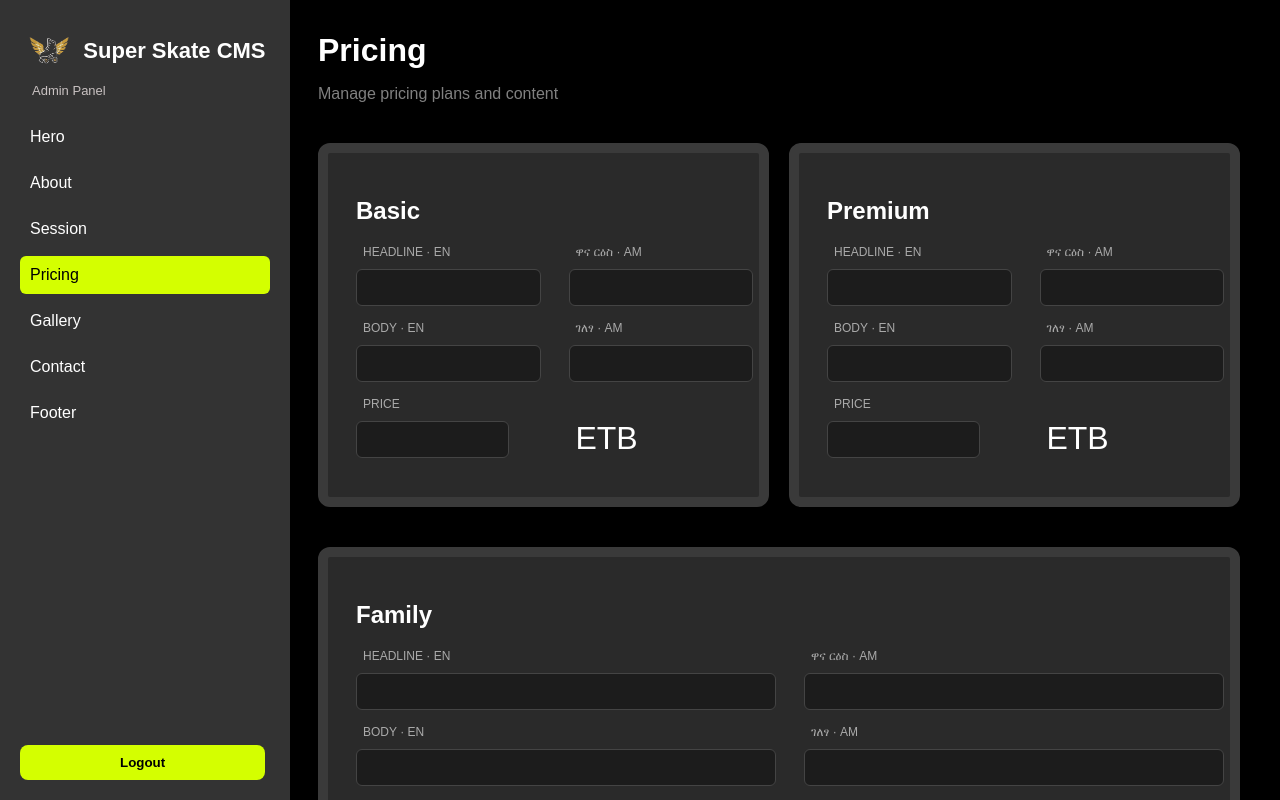
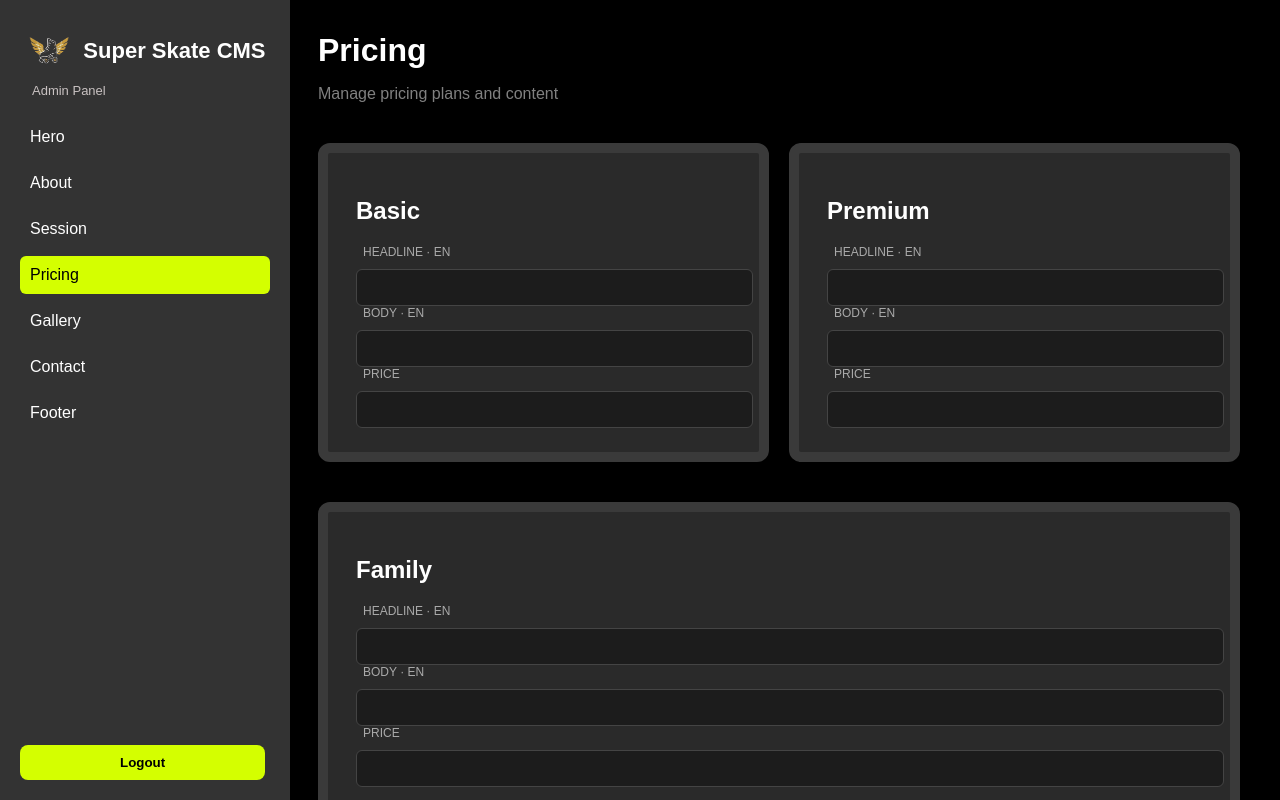
Before and after one commit to Rehobotw/skating-house-cms, a React (Vite) app: page /pricing in a window 1280 px wide. Built offline with nearby package versions, Linux system fonts and the light colour scheme; no server answers.

Commit message:
fixed a bug in pricing

```diff
--- a/src/components/sections/PricingSection.jsx
+++ b/src/components/sections/PricingSection.jsx
@@ -1,103 +1,140 @@
-import TextArea from "../ui/TextArea";
 import Input from "../ui/Input";
 import Button from "../ui/Button";
 import Card from "../ui/Card";
-import { useEffect,useState } from "react";
+import { useEffect, useState } from "react";
 
 export default function PricingSection() {
-  const [pricing,setPricing]=useState({
-    basic:{ title: "", body:"" ,price:""},
-	  premium:{ title: "", body:"" ,price:""},
-	  family:{ title: "", body:"" ,price:""}
+  const [pricing, setPricing] = useState({
+    basic: { title: "", body: "", price: "" },
+    premium: { title: "", body: "", price: "" },
+    family: { title: "", body: "", price: "" },
   });
-  useEffect(()=>{
 
+  // Fetch pricing data from backend
+  useEffect(() => {
     fetch("http://localhost:5000/api/pricing")
-    .then((res)=>res.json())
-    .then((data)=>{
-     if (Array.isArray(data)&&data.length>0){
-      setPricing(data[0]);
-     }else{
-      setPricing(data);
-     }
-  });
-  },[]);
+      .then((res) => res.json())
+      .then((data) => {
+        const p = Array.isArray(data) ? data[0] : data;
 
-  const handleChange=(e)=>{
-     console.log("handleChange called",e.target.name,e.target.value);
-    const {name,value}=e.target;
-    setPricing(prev=>({
+        setPricing({
+          basic: p.basic || { title: "", body: "", price: "" },
+          premium: p.premium || { title: "", body: "", price: "" },
+          family: p.family || { title: "", body: "", price: "" },
+        });
+      })
+      .catch((err) => console.log(err));
+  }, []);
+
+  // Handle input changes
+  const handleChange = (e) => {
+    const { name, value, dataset } = e.target;
+    const plan = dataset.plan;
+
+    setPricing((prev) => ({
       ...prev,
-      [name]:value
+      [plan]: {
+        ...prev[plan],
+        [name]: value,
+      },
     }));
   };
-  const handleUpdate=()=>{
-    e.preventDefault();
-    fetch("http://localhost:5000/api/pricing",{
-      method:"PUT",
-      headers:{
-        "Content-Type":"application/json"
+
+  // Send updated data to backend
+  const handleUpdate = () => {
+    fetch("http://localhost:5000/api/pricing", {
+      method: "PUT",
+      headers: {
+        "Content-Type": "application/json",
       },
-      body:JSON.stringify(pricing)
+      body: JSON.stringify(pricing),
     })
-    .then((res)=>res.json())
-    .then((data)=>alert("updated successfully"))
-    .catch((err)=>console.log(err));
+      .then((res) => res.json())
+      .then(() => alert("Updated successfully"))
+      .catch((err) => console.log(err));
   };
+
   return (
     <div>
       <div className="pricing-container">
+
+        {/* BASIC */}
         <Card title="Basic">
-          <div className="grid-2">
-            <Input label="HEADLINE · EN" name="title" value={String(pricing.basic?.title)} onChange={handleChange}/>
-            <Input label="ዋና ርዕስ · AM" />
-          </div>
-          <div className="grid-2">
-            <Input label="BODY · EN" name="body" value={String(pricing.basic?.body||"")} onChange={handleChange}/>
-            <Input label="ገለፃ · AM" />
-          </div>
-          <div className="price_section">
-            <div className="grid-2">
-              <Input label="price" placeholder={"100"} name="price" value={String(pricing.basic?.price||"")} onChange={handleChange}/>
-            </div>
-            <span className="price">ETB</span>
-          </div>
+          <Input
+            label="HEADLINE · EN"
+            name="title"
+            data-plan="basic"
+            value={pricing.basic.title}
+            onChange={handleChange}
+          />
+          <Input
+            label="BODY · EN"
+            name="body"
+            data-plan="basic"
+            value={pricing.basic.body}
+            onChange={handleChange}
+          />
+          <Input
+            label="Price"
+            name="price"
+            data-plan="basic"
+            value={pricing.basic.price}
+            onChange={handleChange}
+          />
         </Card>
 
+        {/* PREMIUM */}
         <Card title="Premium">
-          <div className="grid-2">
-            <Input label="HEADLINE · EN" name="title" value={String(pricing.premium?.title||"")} onChange={handleChange}/>
-            <Input label="ዋና ርዕስ · AM" />
-          </div>
-          <div className="grid-2">
-                  <Input label="BODY · EN" name="body" value={String(pricing.premium?.body||"")} onChange={handleChange} />
-                  <Input label="ገለፃ · AM" />
-          </div>
-          <div className="price_section">
-            <div className="grid-2">
-              <Input label="price" name="price" placeholder={"100"} value={String(pricing.premium?.price||"")} onChange={handleChange}/>
-            </div>
-            <span className="price">ETB</span>
-          </div>
+          <Input
+            label="HEADLINE · EN"
+            name="title"
+            data-plan="premium"
+            value={pricing.premium.title}
+            onChange={handleChange}
+          />
+          <Input
+            label="BODY · EN"
+            name="body"
+            data-plan="premium"
+            value={pricing.premium.body}
+            onChange={handleChange}
+          />
+          <Input
+            label="Price"
+            name="price"
+            data-plan="premium"
+            value={pricing.premium.price}
+            onChange={handleChange}
+          />
         </Card>
 
+        {/* FAMILY */}
         <Card title="Family">
-          <div className="grid-2">
-            <Input label="HEADLINE · EN" name="title" value={String(pricing.family?.title||"")} onChange={handleChange}/>
-            <Input label="ዋና ርዕስ · AM" />
-          </div>
-          <div className="grid-2">
-                  <Input label="BODY · EN" name="body"value={String(pricing.family?.body||"")} onChange={handleChange}/>
-                  <Input label="ገለፃ · AM" />
-                </div>
-          <div className="price_section">
-            <div className="grid-2">
-              <Input label="price" name="price"placeholder={"100"} value={String(pricing.family?.price||"")} onChange={handleChange}/>
-            </div>
-            <span className="price">ETB</span>
-          </div>
+          <Input
+            label="HEADLINE · EN"
+            name="title"
+            data-plan="family"
+            value={pricing.family.title}
+            onChange={handleChange}
+          />
+          <Input
+            label="BODY · EN"
+            name="body"
+            data-plan="family"
+            value={pricing.family.body}
+            onChange={handleChange}
+          />
+          <Input
+            label="Price"
+            name="price"
+            data-plan="family"
+            value={pricing.family.price}
+            onChange={handleChange}
+          />
         </Card>
+
       </div>
+
       <Button onClick={handleUpdate}>Update</Button>
     </div>
   );
--- a/src/components/ui/Input.jsx
+++ b/src/components/ui/Input.jsx
@@ -1,10 +1,10 @@
 export default function Input({
   label,
   type = "text",
-    // placeholder,
   name,
   value,
   onChange,
+  ...props
 }) {
   const inputId = name?.toLowerCase()?.replace(/\s+/g, "-");
 
@@ -17,9 +17,9 @@ export default function Input({
         name={name}
         className="input"
         type={type}
-                // placeholder={placeholder || label}
-                value={value||""}
+        value={value || ""}
         onChange={onChange}
+        {...props}   // <-- this forwards data-plan and other props
       />
     </div>
   );
```
Lines whose indentation alone changed are shown as unchanged.
